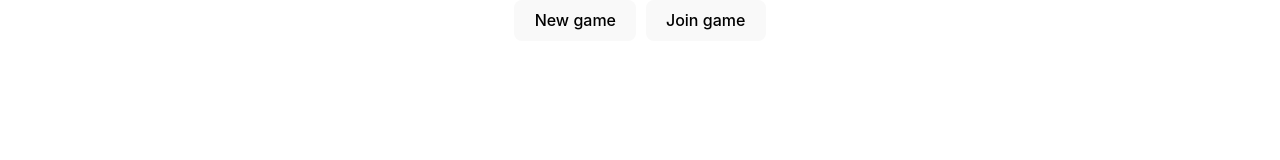
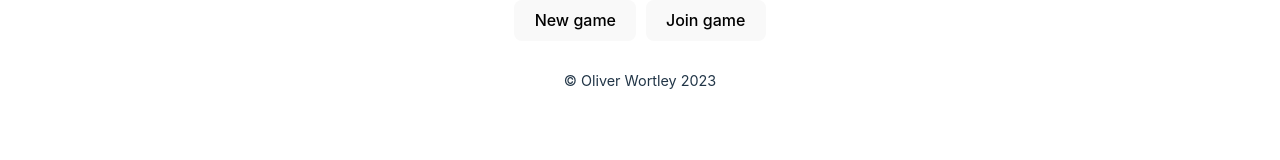
Before and after one commit to wortley/dechecs, a React (Vite) app in the folder ui/: page / in a window 1280 px wide. Shown: the part 130-290 px from the top of the page. Built offline with nearby package versions, Linux system fonts and the light colour scheme; no server answers.

Commit message:
Add footer

```diff
--- a/ui/src/App.tsx
+++ b/ui/src/App.tsx
@@ -6,6 +6,7 @@ import "react-toastify/dist/ReactToastify.min.css";
 import "./App.css";
 import Router from "./Router";
 import ConnectionStatus from "./components/ConnectionStatus";
+import Footer from "./components/Footer";
 import Header from "./components/Header";
 import { CustomPreview } from "./components/Piece";
 import { socket } from "./socket";
@@ -56,6 +57,7 @@ function App() {
       <Header />
       <ConnectionStatus connected={connected} />
       <Router />
+      <Footer />
     </DndProvider>
   );
 }
--- /dev/null
+++ b/ui/src/components/Footer/footer.module.css
@@ -0,0 +1,4 @@
+.footer {
+  margin-top: 2em;
+  font-size: 0.9em;
+}
--- /dev/null
+++ b/ui/src/components/Footer/index.tsx
@@ -0,0 +1,5 @@
+import styles from "./footer.module.css";
+
+export default function Footer() {
+  return <footer className={styles.footer}>&copy; Oliver Wortley 2023</footer>;
+}
```
